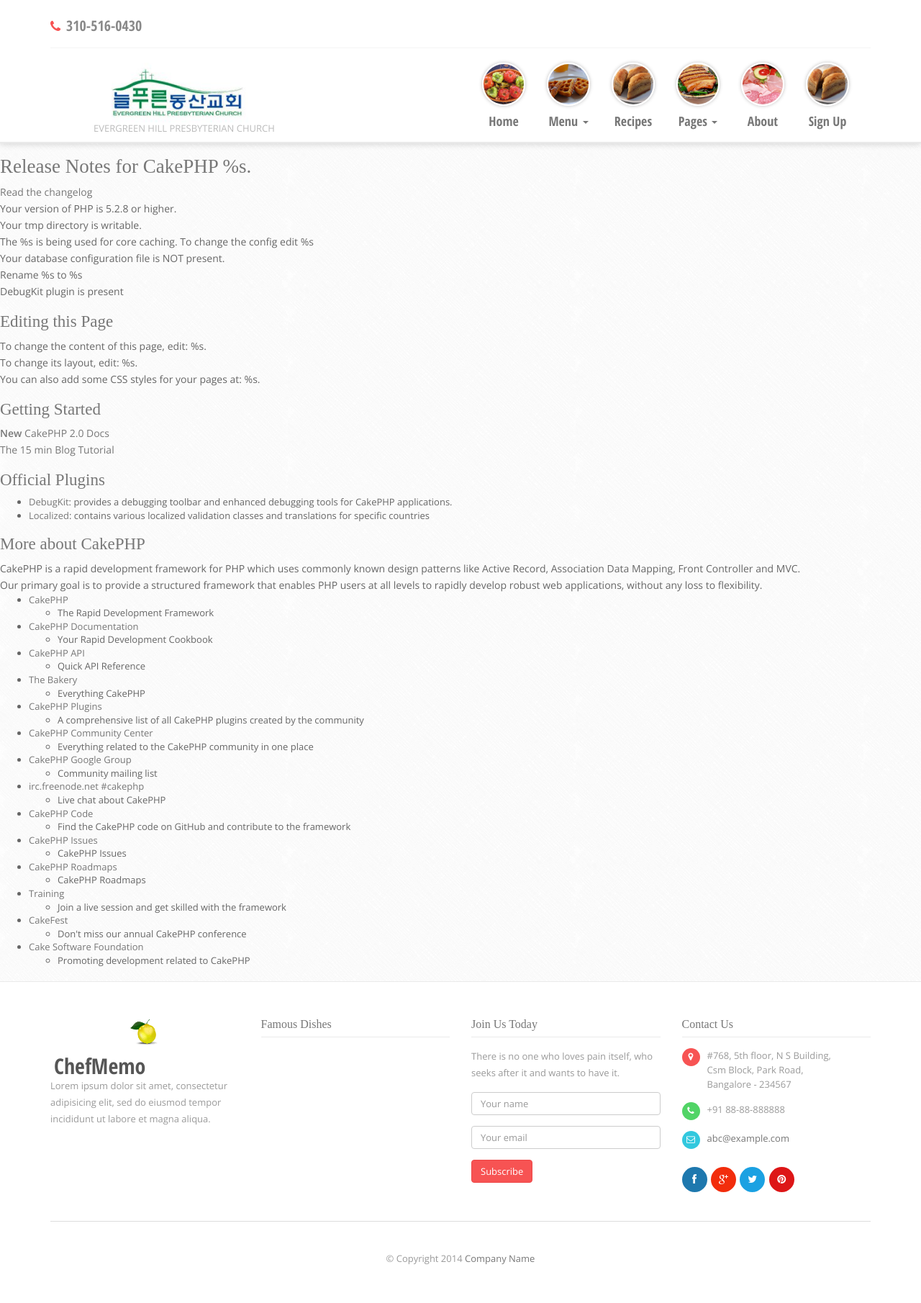
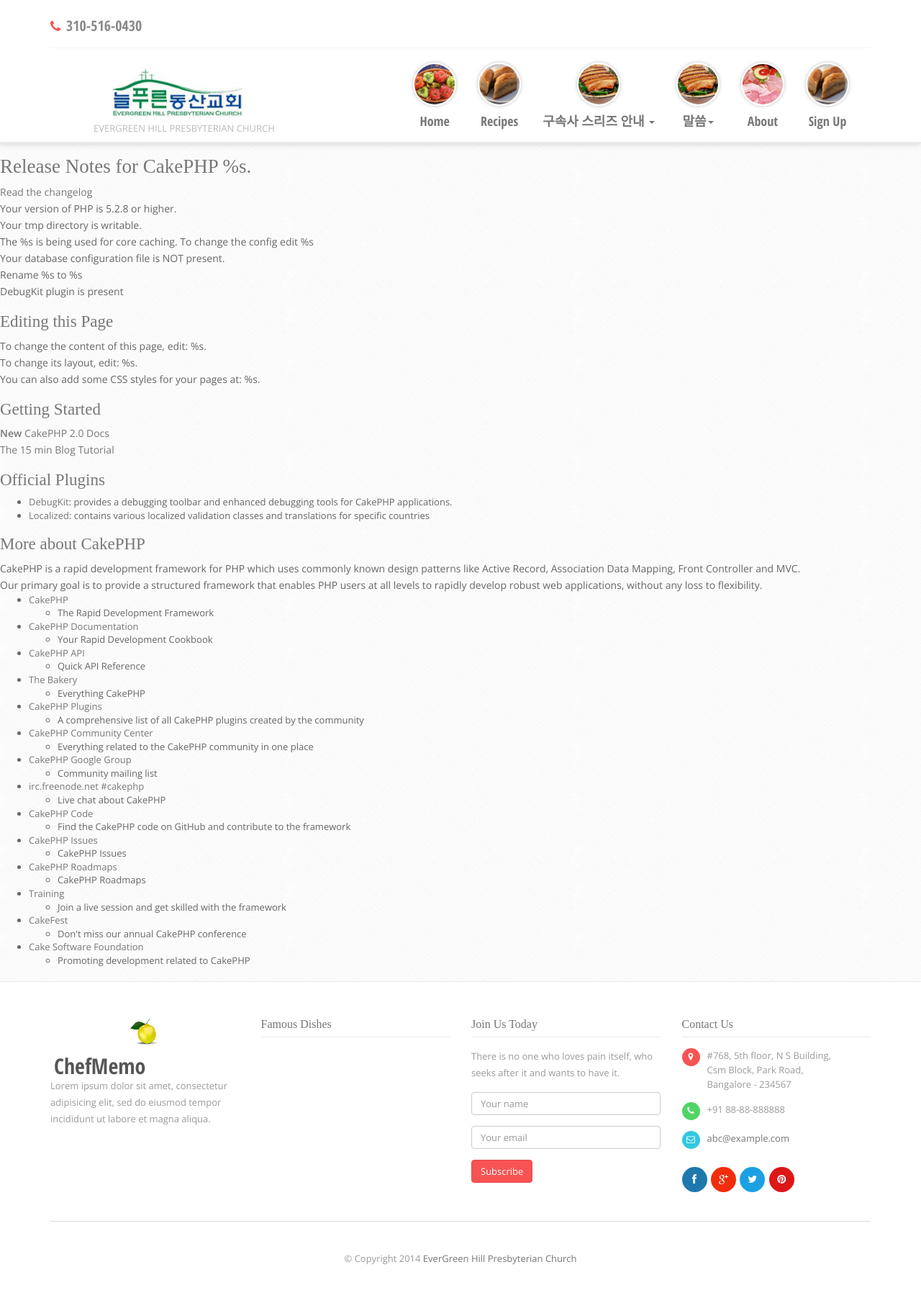
Before and after one commit to Sangho-Andrew-Lee/evergreenhillchurch, a CakePHP app: the page made by app/View/Pages/home.ctp in a window 1280 px wide. Shown: the whole page at 72% size. Run offline with PHP 8.4 and a stand-in for CakePHP, Linux system fonts and the light colour scheme; the template is opened without the code that fills it, so the values that code supplies are empty; some libraries are stand-ins or nearby versions; some web fonts are replaced.

Commit message:
Modified the header nav menu in korean

```diff
--- a/app/Controller/HomeController.php
+++ b/app/Controller/HomeController.php
@@ -34,7 +34,7 @@ class HomeController extends AppController {
 
 		$this->set(array(
 
-			'title_for_layout' => 'Ever Greenhill Church'
+			'title_for_layout' => 'EverGreen Hill Presbyterian Church'
 
 		));
 
--- a/app/View/Layouts/default.ctp
+++ b/app/View/Layouts/default.ctp
@@ -102,82 +102,92 @@
                         <li>
                             <?php echo $this->Html->link($this->Html->image('nav-menu/nav1.jpg', array('class' => 'img-responsive', 'alt' => '')) . 'Home', '/', array('escape' => false)); ?>
                         </li>
-                        <li class="dropdown hidden-xs">
-                            <a href="#" class="dropdown-toggle" data-toggle="dropdown"><img src="/img/nav-menu/nav2.jpg" class="img-responsive" alt="" /> Menu <b class="caret"></b></a>
-                            <ul class="dropdown-menu dropdown-md">
-                                <li>
-                                    <div class="row">
-                                        <div class="col-md-4 col-sm-6">
-                                            <!-- Menu Item -->
-                                            <div class="menu-item">
-                                                <!-- Heading -->
-                                                <h3>Vegetarian</h3>
-                                                <!-- Image -->
-                                                <?php echo $this->Html->image('dish/dish1.jpg', array('class' => 'img-responsive', 'alt' => '')); ?>
-                                                <!-- Paragraph -->
-                                                <p>Sea nut perspicacity under omni piste natures mirror of there with consequent.</p>
-                                                <!-- Button -->
-                                                <a href="menu.html" class="btn btn-danger btn-xs">View Menu</a>
-                                            </div>
-                                        </div>
-                                        <div class="col-md-4 col-sm-6">
-                                            <!-- Menu Item -->
-                                            <div class="menu-item">
-                                                <!-- Heading -->
-                                                <h3>Non-Vegetarian</h3>
-                                                <!-- Image -->
-                                                <?php echo $this->Html->image('dish/dish2.jpg', array('class' => 'img-responsive', 'alt' => '')); ?>
-                                                <!-- Paragraph -->
-                                                <p>Sea nut perspicacity under omni piste natures mirror as precode consequent.</p>
-                                                <!-- Button -->
-                                                <a href="menu.html" class="btn btn-danger btn-xs">View Menu</a>
-                                            </div>
-                                        </div>
-                                        <div class="col-md-4">
-                                            <!-- Menu Item -->
-                                            <div class="menu-item">
-                                                <!-- Heading -->
-                                                <h3>Special Menu</h3>
-                                                <!-- Image -->
-                                                <?php echo $this->Html->image('dish/dish3.jpg', array('class' => 'img-responsive', 'alt' => '')); ?>
-                                                <!-- Paragraph -->
-                                                <p>Sea nut perspicacity under omni piste natures mirror consequent.</p>
-                                                <!-- Button -->
-                                                <a href="menu.html" class="btn btn-danger btn-xs">View Menu</a>
-                                            </div>
-                                        </div>
-                                    </div>
-                                </li>
-                            </ul>
-                        </li>
-                        <li class="dropdown visible-xs">
-                            <a href="#" class="dropdown-toggle" data-toggle="dropdown"> Menu <b class="caret"></b></a>
-                            <ul class="dropdown-menu">
-                                <li><a href="menu.html">Vegetarian</a></li>
-                                <li><a href="menu.html">Non Vegetarian</a></li>
-                                <li><a href="menu.html">Special Menu</a></li>
-                            </ul>
-                        </li>
+<!--                        <li class="dropdown hidden-xs">-->
+<!--                            <a href="#" class="dropdown-toggle" data-toggle="dropdown"><img src="/img/nav-menu/nav2.jpg" class="img-responsive" alt="" /> Menu <b class="caret"></b></a>-->
+<!--                            <ul class="dropdown-menu dropdown-md">-->
+<!--                                <li>-->
+<!--                                    <div class="row">-->
+<!--                                        <div class="col-md-4 col-sm-6">-->
+<!--                                            <!-- Menu Item --> <!-- -->
+<!--                                            <div class="menu-item">-->
+<!--                                                <!-- Heading --> <!-- -->
+<!--                                                <h3>Vegetarian</h3>-->
+<!--                                                <!-- Image --> <!-- -->
+<!--                                                --><?php //echo $this->Html->image('dish/dish1.jpg', array('class' => 'img-responsive', 'alt' => '')); ?>
+<!--                                                <!-- Paragraph --> <!-- -->
+<!--                                                <p>Sea nut perspicacity under omni piste natures mirror of there with consequent.</p>-->
+<!--                                                <!-- Button --> <!-- -->
+<!--                                                <a href="menu.html" class="btn btn-danger btn-xs">View Menu</a>-->
+<!--                                            </div>-->
+<!--                                        </div>-->
+<!--                                        <div class="col-md-4 col-sm-6">-->
+<!--                                            <!-- Menu Item --> <!-- -->
+<!--                                            <div class="menu-item">-->
+<!--                                                <!-- Heading --> <!-- -->
+<!--                                                <h3>Non-Vegetarian</h3>-->
+<!--                                                <!-- Image --> <!-- -->
+<!--                                                --><?php //echo $this->Html->image('dish/dish2.jpg', array('class' => 'img-responsive', 'alt' => '')); ?>
+<!--                                                <!-- Paragraph --> <!-- -->
+<!--                                                <p>Sea nut perspicacity under omni piste natures mirror as precode consequent.</p>-->
+<!--                                                <!-- Button --> <!-- -->
+<!--                                                <a href="menu.html" class="btn btn-danger btn-xs">View Menu</a>-->
+<!--                                            </div>-->
+<!--                                        </div>-->
+<!--                                        <div class="col-md-4">-->
+<!--                                            <!-- Menu Item --> <!-- -->
+<!--                                            <div class="menu-item">-->
+<!--                                                <!-- Heading --> <!-- -->
+<!--                                                <h3>Special Menu</h3>-->
+<!--                                                <!-- Image --> <!-- -->
+<!--                                                --><?php //echo $this->Html->image('dish/dish3.jpg', array('class' => 'img-responsive', 'alt' => '')); ?>
+<!--                                                <!-- Paragraph --> <!-- -->
+<!--                                                <p>Sea nut perspicacity under omni piste natures mirror consequent.</p>-->
+<!--                                                <!-- Button --> <!-- -->
+<!--                                                <a href="menu.html" class="btn btn-danger btn-xs">View Menu</a>-->
+<!--                                            </div>-->
+<!--                                        </div>-->
+<!--                                    </div>-->
+<!--                                </li>-->
+<!--                            </ul>-->
+<!--                        </li>-->
+<!--                        <li class="dropdown visible-xs">-->
+<!--                            <a href="#" class="dropdown-toggle" data-toggle="dropdown"> Menu <b class="caret"></b></a>-->
+<!--                            <ul class="dropdown-menu">-->
+<!--                                <li><a href="menu.html">Vegetarian</a></li>-->
+<!--                                <li><a href="menu.html">Non Vegetarian</a></li>-->
+<!--                                <li><a href="menu.html">Special Menu</a></li>-->
+<!--                            </ul>-->
+<!--                        </li>-->
                         <li>
                             <?php echo $this->Html->link($this->Html->image('nav-menu/nav3.jpg', array('class' => 'img-responsive', 'alt' => '')) . 'Recipes', array('controller' => 'recipes', 'action' => 'index'), array('escape' => false)); ?>
                         </li>
                         <li class="dropdown">
-                            <a href="#" class="dropdown-toggle" data-toggle="dropdown"><img src="/img/nav-menu/nav5.jpg" class="img-responsive" alt="" /> Pages <b class="caret"></b></a>
+                            <a href="#" class="dropdown-toggle" data-toggle="dropdown"><img src="/img/nav-menu/nav5.jpg" class="img-responsive" alt="" /> 구속사 스리즈 안내 <b class="caret"></b></a>
                             <ul class="dropdown-menu">
-                                <li><a href="/nutrition">Nutrition Info</a></li>
-                                <li><a href="/blogs">Blog</a></li>
-                                <li><a href="/blog">Blog Single</a></li>
-                                <li><a href="/general">General</a></li>
-                                <li><a href="/components">Components</a></li>
-                                <li><a href="/error">404 Error</a></li>
-                                <li><a href="/terms">Terms</a></li>
-                                <li><a href="/privacy-policy">Privacy Policy</a></li>
+                                <li><a href="http://book.pyungkang.com/new_book/01/01.php">1 권</a></li>
+                                <li><a href="http://book.pyungkang.com/new_book/02/01.php">2 권</a></li>
+                                <li><a href="http://book.pyungkang.com/new_book/03/01.php">3 권</a></li>
+                                <li><a href="http://book.pyungkang.com/new_book/04/01.php">4 권</a></li>
+                                <li><a href="http://book.pyungkang.com/new_book/05/01.php">5 권</a></li>
+                                <li><a href="http://book.pyungkang.com/new_book/06/01.php">6 권</a></li>
                             </ul>
                         </li>
-                        <li><?php echo $this->Html->link($this->Html->image('nav-menu/nav6.jpg', array('class' => 'img-responsive', 'alt' => '')) . ' About', array('controller' => 'pages', 'action' => 'staticPage', 'about_us'), array('escape' => false)); ?></li>
-							  <li>
-								  <?php echo $this->Html->link($this->Html->image('nav-menu/nav3.jpg', array('class' => 'img-responsive', 'alt' => '')) . 'Sign Up', array('controller' => 'users', 'action' => 'add'), array('escape' => false)); ?>
-							  </li>
+                        <li class="dropdown">
+                            <a href="#" class="dropdown-toggle" data-toggle="dropdown"><img src="/img/nav-menu/nav5.jpg" class="img-responsive" alt="" /> 말씀<b class="caret"></b></a>
+                            <ul class="dropdown-menu">
+                                <li><a href="http://book.pyungkang.com/new_book/01/01.php">주일예배</a></li>
+                                <li><a href="http://book.pyungkang.com/new_book/02/01.php">수요예배</a></li>
+                                <li><a href="http://book.pyungkang.com/new_book/03/01.php">성경공부</a></li>
+                                <li><a href="http://book.pyungkang.com/new_book/04/01.php">구속사</a></li>
+                                <li><a href="http://book.pyungkang.com/new_book/05/01.php">이벤트</a></li>
+                            </ul>
+                        </li>
+                        <li>
+                            <?php echo $this->Html->link($this->Html->image('nav-menu/nav6.jpg', array('class' => 'img-responsive', 'alt' => '')) . ' About', array('controller' => 'pages', 'action' => 'staticPage', 'about_us'), array('escape' => false)); ?>
+                        </li>
+                        <li>
+                            <?php echo $this->Html->link($this->Html->image('nav-menu/nav3.jpg', array('class' => 'img-responsive', 'alt' => '')) . 'Sign Up', array('controller' => 'users', 'action' => 'add'), array('escape' => false)); ?>
+                        </li>
                     </ul>
                 </div><!-- /.navbar-collapse -->
             </div><!-- /.container-fluid -->
@@ -271,7 +281,7 @@
         <!-- Copyright -->
         <div class="footer-copyright">
             <!-- Paragraph -->
-            <p>&copy; Copyright 2014 <a href="#">Company Name</a></p>
+            <p>&copy; Copyright 2014 <a href="#">EverGreen Hill Presbyterian Church</a></p>
         </div>
     </div>
 </div>
```
